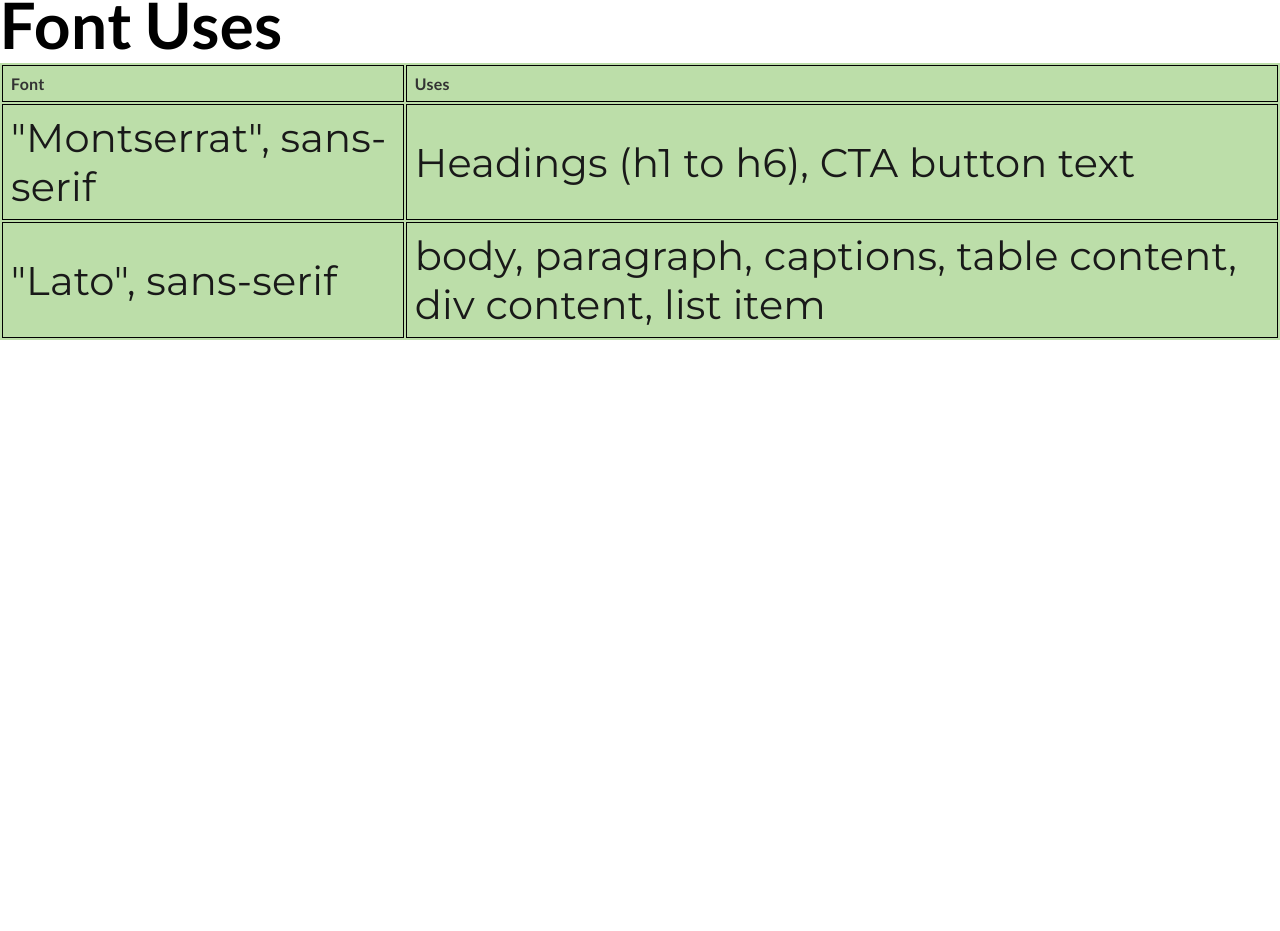
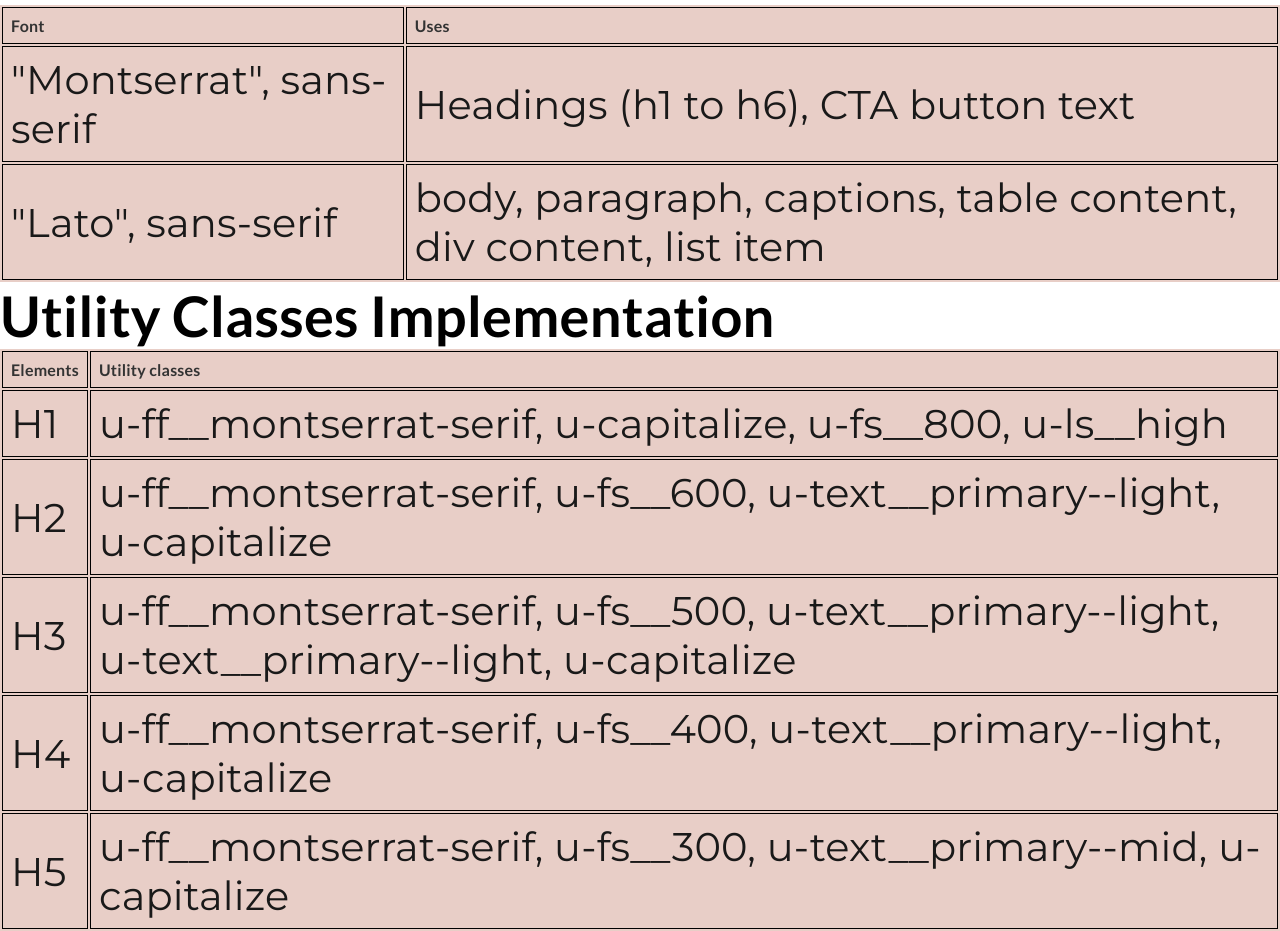
Before and after one commit to nic-dgl309-2024WI/design-system-Sumit-tech-joshi, a plain HTML site: page typography.html in a window 1280 px wide. Shown: the part 1291-2222 px from the top of the page. Before the commit the page ends 1631 px from the top, so only its background shows below. Drawn offline with Linux system fonts and the light colour scheme.

Commit message:
Add heading utility class uses details

```diff
--- a/design-system.css
+++ b/design-system.css
@@ -158,6 +158,10 @@
 
 .u-fs__500 {
   font-size: var(--fs-500);
+}
+
+.u-fs__400 {
+  font-size: var(--fs-400);
 }
 
 .u-fs__300 {
--- a/typography.html
+++ b/typography.html
@@ -92,8 +92,8 @@
     </nav>
     <!-- Typography section -->
     <section class="c-typography">
-      <h2 class="u-capitalize u-fs__700">font-families</h2>
-      <h3 class="u-fs__600">Montserrat</h3>
+      <h2 class="u-capitalize u-fs__600">font-families</h2>
+      <h3 class="u-fs__500">Montserrat</h3>
 
       <table class="c-typography__table u-accent-bg__green--mid">
         <tr>
@@ -119,7 +119,7 @@
         </tr>
       </table>
 
-      <h3 class="u-fs__600">Lato</h3>
+      <h3 class="u-fs__500">Lato</h3>
       <table class="c-typography__table u-accent-bg__green--mid">
         <tr>
           <th class="u-text__primary--light">Utility class name</th>
@@ -144,8 +144,8 @@
         </tr>
       </table>
       <!-- Font uses -->
-      <h2 class="u-capitalize u-fs__700">Font uses</h2>
-      <table class="c-typography__table u-accent-bg__green--mid">
+      <h2 class="u-capitalize u-fs__600">Font uses</h2>
+      <table class="c-typography__table u-bg__secondary--light">
         <tr>
           <th class="u-text__primary--light">Font</th>
           <th class="u-text__primary--light">Uses</th>
@@ -169,6 +169,60 @@
           </td>
         </tr>
       </table>
+
+            <!-- Utility classes for each font use  -->
+            <h2 class="u-capitalize u-fs__600">Utility classes implementation</h2>
+            <table class="c-typography__table u-bg__secondary--light">
+              <tr>
+                <th class="u-text__primary--light">Elements</th>
+                <th class="u-text__primary--light">Utility classes</th>
+              </tr>
+              <tr>
+                <td class="u-text__primary--dark u-fs__500 u-ff__montserrat-serif">
+                  H1
+                </td>
+
+                <td class="u-text__primary--dark u-fs__500 u-ff__montserrat-serif">
+                  u-ff__montserrat-serif, u-capitalize, u-fs__800, u-ls__high
+                </td>
+              </tr>
+              <tr>
+                <td class="u-text__primary--dark u-fs__500 u-ff__montserrat-serif">
+                  H2
+                </td>
+
+                <td class="u-text__primary--dark u-fs__500 u-ff__montserrat-serif">
+                  u-ff__montserrat-serif, u-fs__600, u-text__primary--light, u-capitalize
+                </td>
+              </tr>
+              <tr>
+                <td class="u-text__primary--dark u-fs__500 u-ff__montserrat-serif">
+                  H3
+                </td>
+
+                <td class="u-text__primary--dark u-fs__500 u-ff__montserrat-serif">
+                  u-ff__montserrat-serif, u-fs__500, u-text__primary--light, u-text__primary--light, u-capitalize
+                </td>
+              </tr>
+              <tr>
+                <td class="u-text__primary--dark u-fs__500 u-ff__montserrat-serif">
+                  H4
+                </td>
+
+                <td class="u-text__primary--dark u-fs__500 u-ff__montserrat-serif">
+                  u-ff__montserrat-serif, u-fs__400, u-text__primary--light, u-capitalize
+                </td>
+              </tr>
+              <tr>
+                <td class="u-text__primary--dark u-fs__500 u-ff__montserrat-serif">
+                  H5
+                </td>
+
+                <td class="u-text__primary--dark u-fs__500 u-ff__montserrat-serif">
+                  u-ff__montserrat-serif, u-fs__300, u-text__primary--mid, u-capitalize
+                </td>
+              </tr>
+            </table>
     </section>
   </body>
 </html>
```
